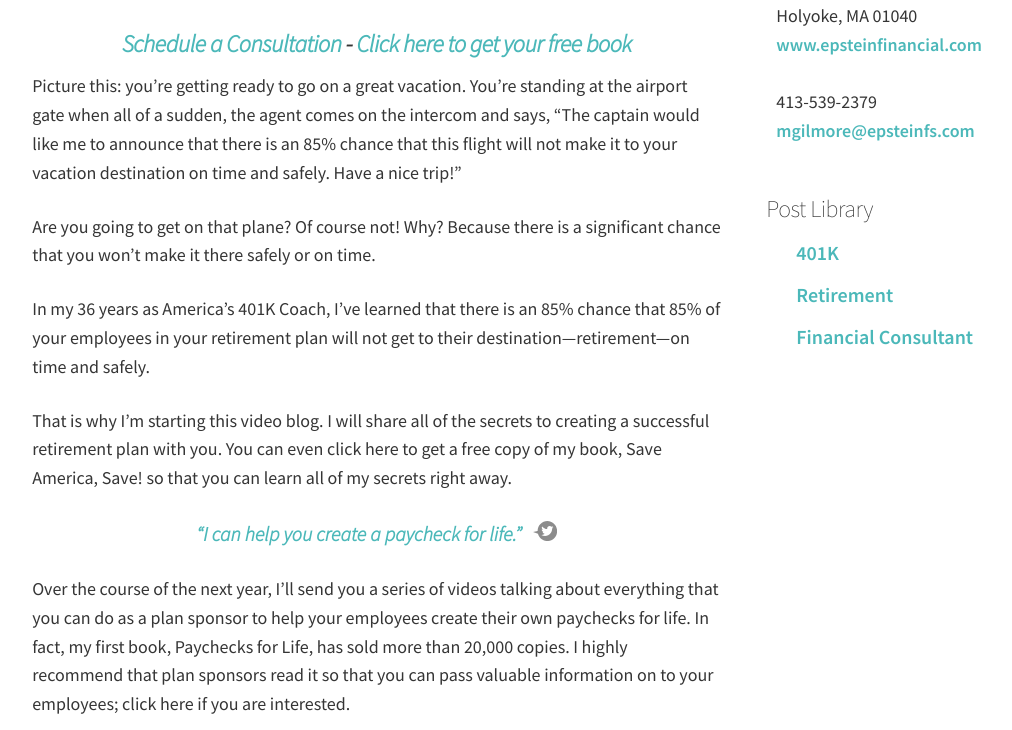
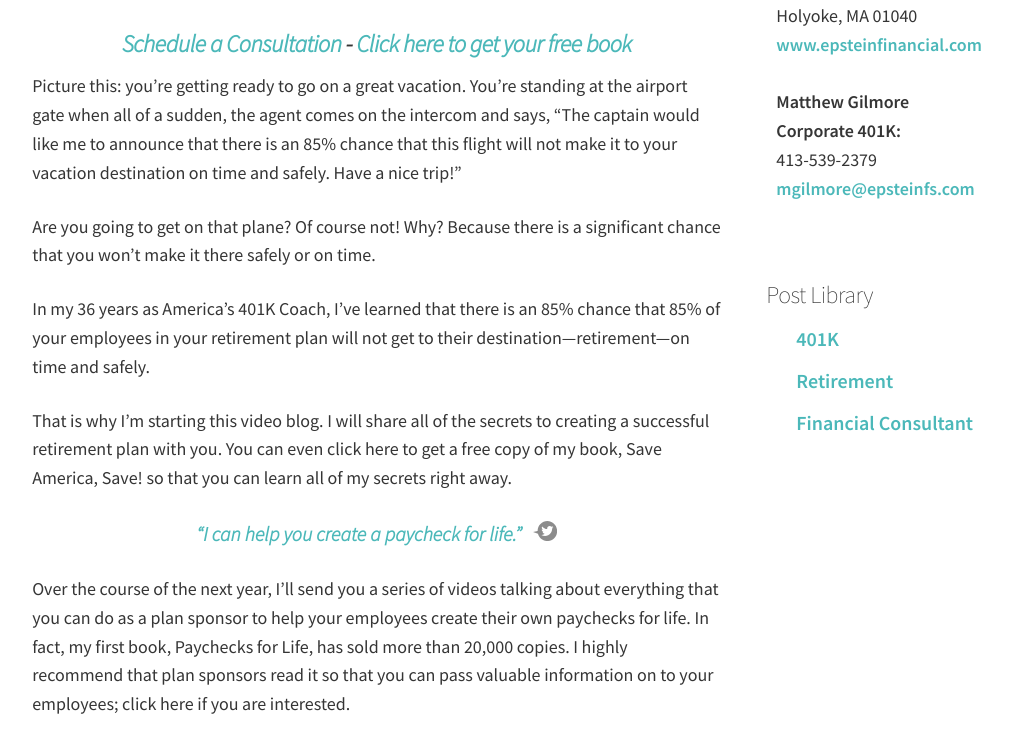
Before and after one commit to Vyral/charlie-epstein-blog, a Jekyll site: the page built from _posts/2016-12-13-your-new-401k-resource.md, in a window 1280 px wide and 900 px high, scrolled down 799 px, cut to the strip 170-900 px from the top of the window. Shown: the whole strip, without its empty margins (97-1109 px from the left). Built offline with Jekyll 4.4.1, drawn with Linux system fonts in a browser that asks for light colours; nearby versions of some CDN libraries.

Commit message:
Updated '_includes/about.html' via CloudCannon

```diff
--- a/_includes/about.html
+++ b/_includes/about.html
@@ -16,16 +16,9 @@
 		{% endif %}
 		{{ site.data.settings.client.address }}<br />
 		<a href="http://{{ site.data.settings.client.url }}" target="_blank"><b>{{ site.data.settings.client.url }}</b></a><br /><br>
-		{% if site.data.settings.client.service2 != null %}
 		<b>{{ site.data.settings.client.service }}:</b><br>
 		{{ site.data.settings.client.phone }}<br />
 		<a href="mailto:{{ site.data.settings.client.email }}" target="_blank"><b>{{ site.data.settings.client.email }}</b></a><br /><br>
-		<b>{{ site.data.settings.client.service2 }}:</b><br>
-		{{ site.data.settings.client.phone2 }}<br />
-		<a href="mailto:{{ site.data.settings.client.email2 }}" target="_blank"><b>{{ site.data.settings.client.email2 }}</b></a><br />
-		{% else %}
-		{{ site.data.settings.client.phone }}<br />
-		<a href="mailto:{{ site.data.settings.client.email }}" target="_blank"><b>{{ site.data.settings.client.email }}</b></a><br />
-		{% endif %}
+
 	</p>
 </div>
```
